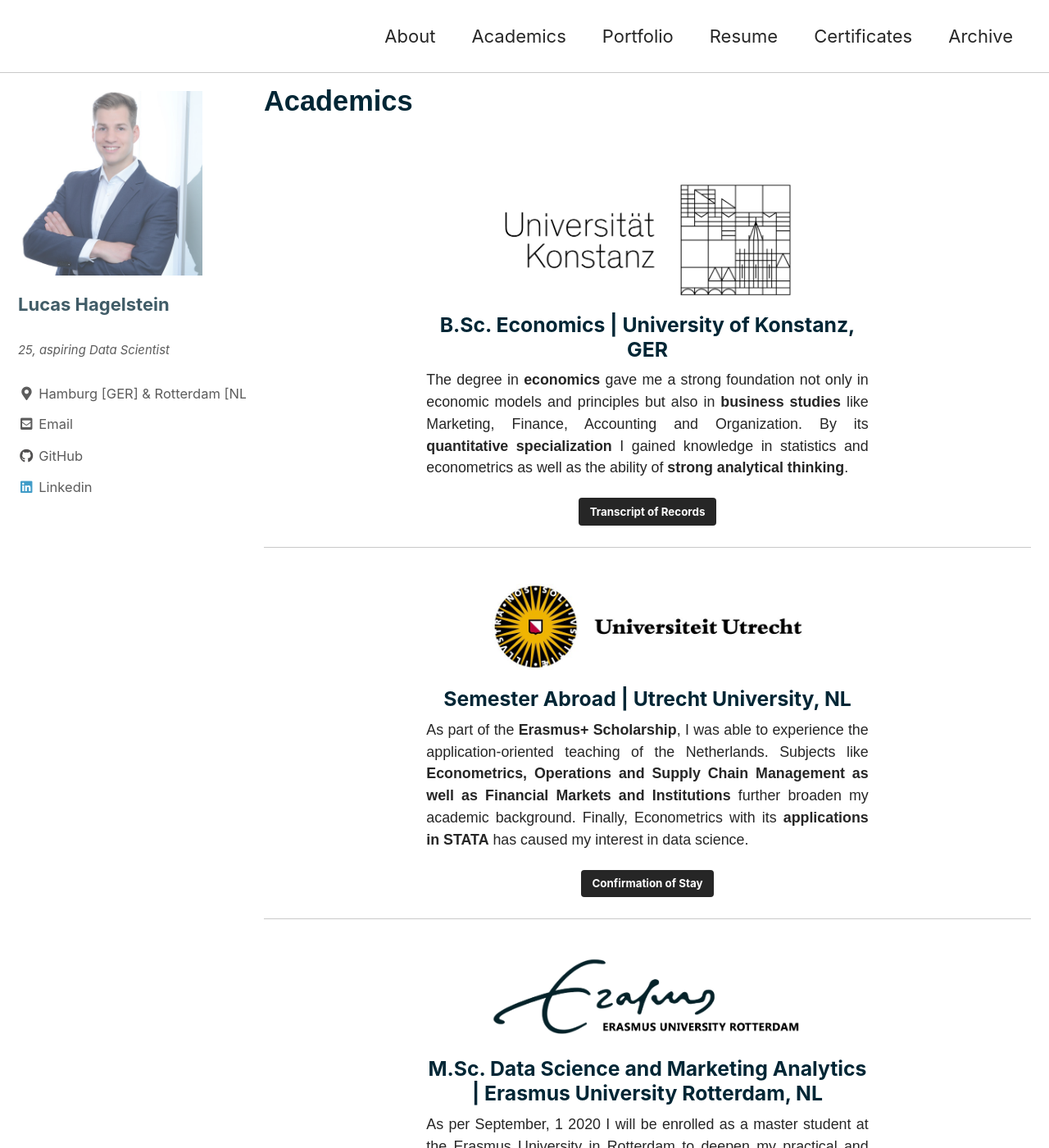
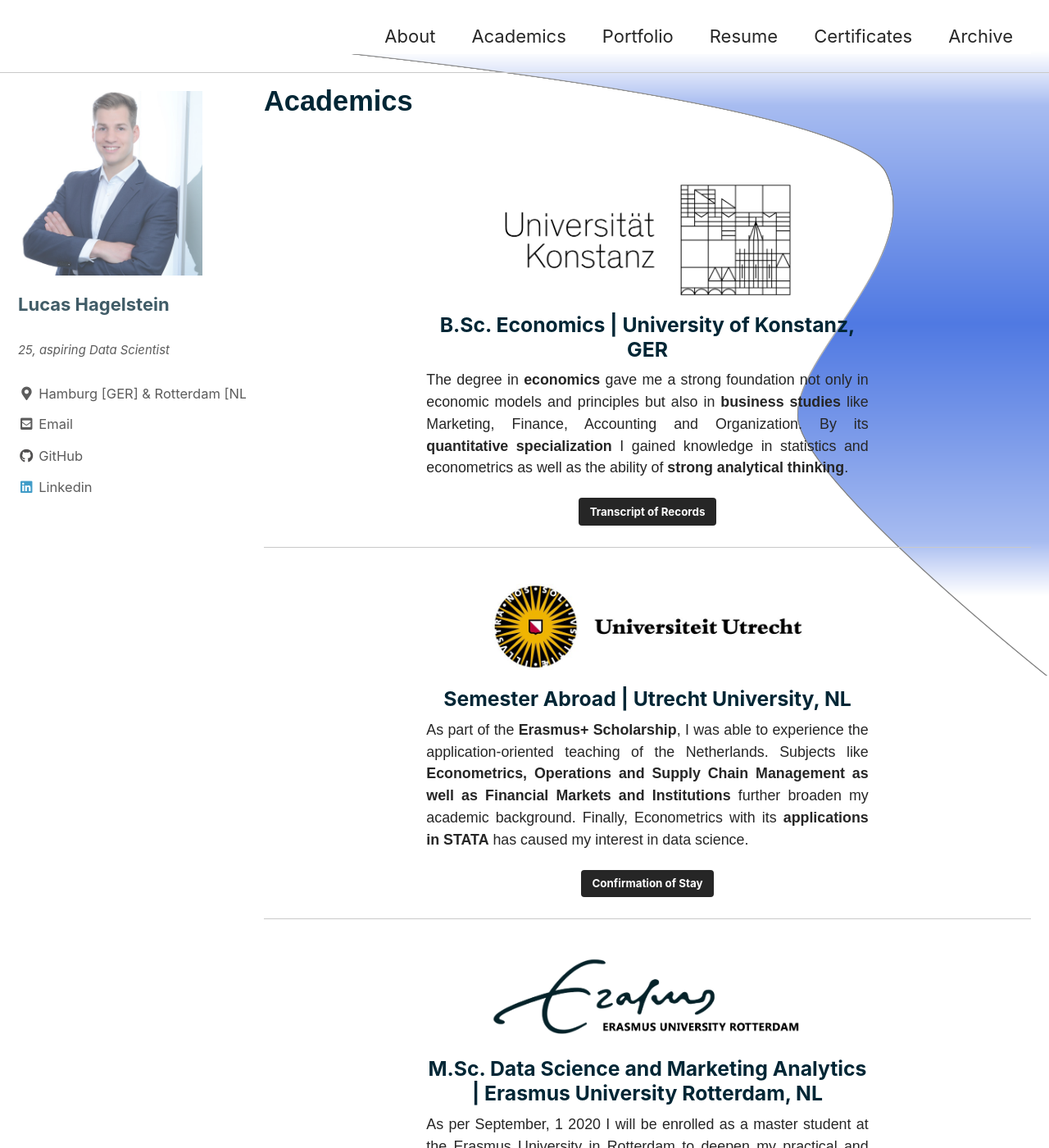
Before and after one commit to LHAGELS/LHAGELS.github.io, a Jekyll site: the page built from _pages/academics.md, in a window 1280 px wide and 1400 px high. Shown: the whole window at 82% size. Built offline with Jekyll 4.4.1, drawn with Linux system fonts in a browser that asks for light colours; cached includes are drawn as plain includes; nearby versions of some CDN libraries.

Commit message:
new github

```diff
--- a/_pages/academics.md
+++ b/_pages/academics.md
@@ -3,11 +3,6 @@
 permalink: /academics/
 title: Academics
 author_profile: true
-background:
-    image: url('/assets/images/overlay.png')
-    repeat: no-repeat
-    attachment: scroll
-    position: right top
 classes: wide
 
 feature_row1:
--- a/_sass/minimal-mistakes/_base.scss
+++ b/_sass/minimal-mistakes/_base.scss
@@ -14,6 +14,10 @@
   color: $text-color;
   font-family: $global-font-family;
   line-height: 1.5;
+  background-image: url('/assets/images/overlay.png');
+  background-position: right 2em;
+  background-repeat: no-repeat;
+  background-attachment: scroll;
 
   &.overflow--hidden {
     /* when primary navigation is visible, the content in the background won't scroll */
```
